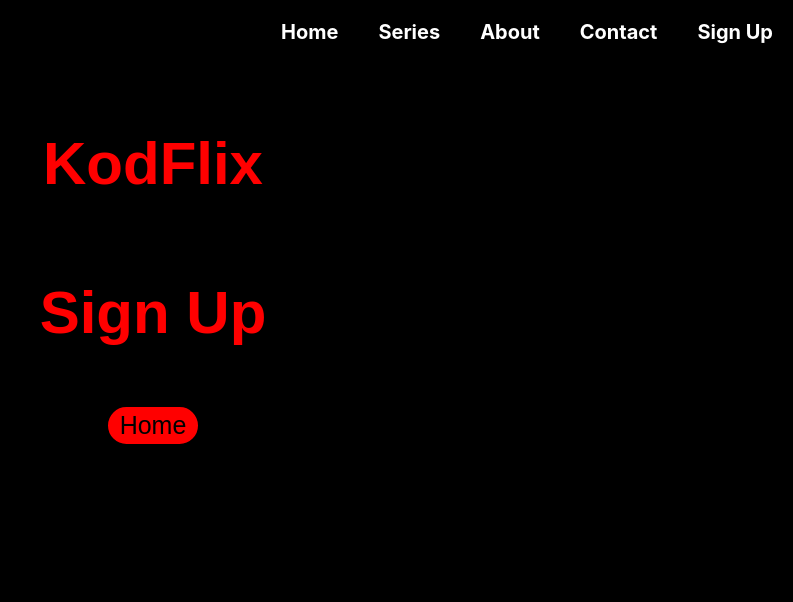
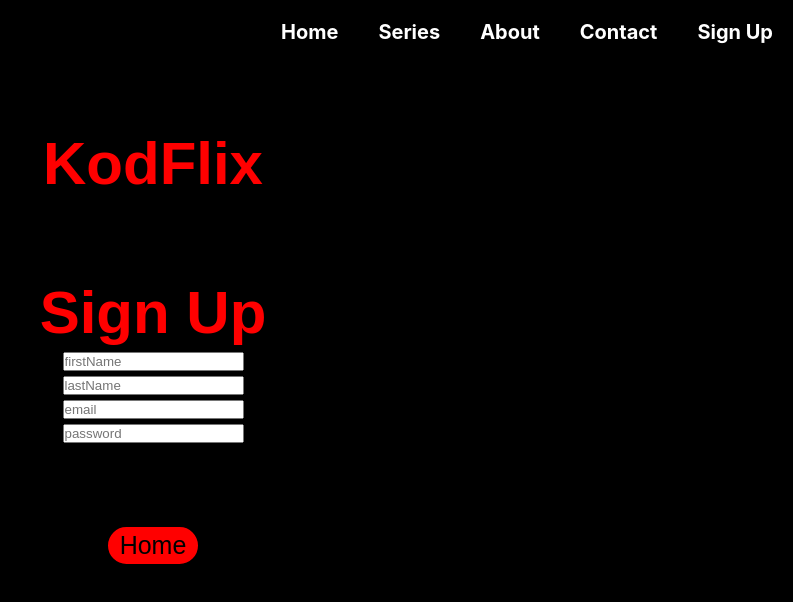
Before and after one commit to Viki-Robles/netflix-clone-react, a React (Create React App) app: page /signup in a window 1280 px wide. Shown: the top 602 px of the page, without its empty margins (487-1280 px from the left). Built offline with nearby package versions, Linux system fonts and the light colour scheme.

Commit message:
signup form

```diff
--- /dev/null
+++ b/src/frontend/signup/ValidationForm.js
@@ -0,0 +1,77 @@
+import React, { Component } from 'react';
+
+export default class ValidationForm extends Component {
+    state = {
+        firstName: '',
+        lastName: '',
+        email: '',
+        password: '',
+    };
+
+    handleChange = event => {
+        const isCheckBox = event.target.type === "checkbox";
+        this.setState({
+            [event.target.name]: isCheckBox
+                ? event.target.checked
+                : event.target.value
+        });
+    };
+
+    handleSubmit = event => {
+        event.preventDefault();
+        console.log(this.state);
+    };
+
+    render() {
+        return (
+            <div>
+                <form onSumbit={() => this.handleSubmit()}>
+                    <div>
+                        <input
+                            name="firstName"
+                            placeholder="firstName"
+                            value={this.state.firstName}
+                            onChange={() => this.handleChange()}
+
+                        />
+                    </div>
+
+                    <div>
+                        <input
+                            name="lastName"
+                            placeholder="lastName"
+                            value={this.state.lastName}
+                            onChange={() => this.handleChange()}
+
+                        />
+                    </div>
+
+                    <div>
+                        <input
+                            name="email"
+                            placeholder="email"
+                            value={this.state.email}
+                            onChange={() => this.handleChange()}
+
+                        />
+                    </div>
+
+                    <div>
+                        <input
+                            name="password"
+                            placeholder="password"
+                            value={this.state.password}
+                            onChange={() => this.handleChange()}
+
+                        />
+                    </div>
+
+
+
+
+                </form>
+
+            </div>
+        );
+    }
+}
--- a/src/frontend/signup/signup.js
+++ b/src/frontend/signup/signup.js
@@ -1,6 +1,7 @@
 import React, { Component } from 'react';
 import './signup.css';
 import { Link } from 'react-router-dom';
+import ValidationForm from './ValidationForm';
 
 
 export default function SignUp() {
@@ -10,6 +11,7 @@ export default function SignUp() {
             <div className="Menu-link contact">
                 <Link to='/signup'>
                     <h1>Sign Up</h1>
+                    <ValidationForm/>
 
                 </Link>
                 <br />
```
Also changed, not shown: src/frontend/signup/FormUserDetails.js (deleted, +0 -70 lines), src/frontend/signup/UserForm.js (deleted, +0 -76 lines).
